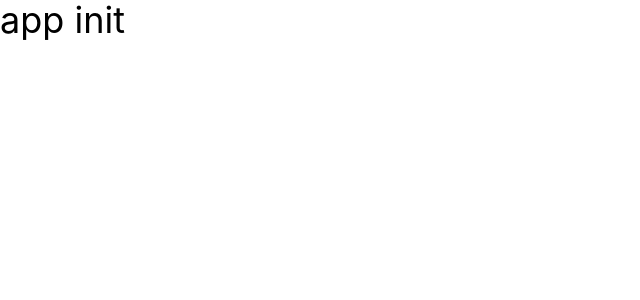
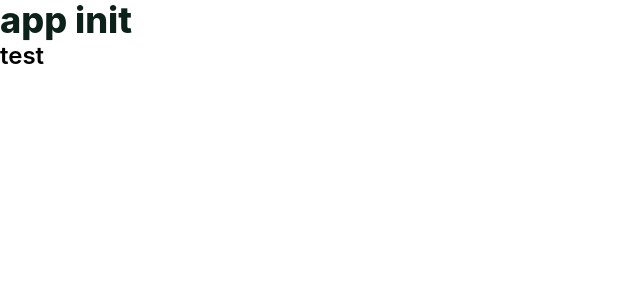
Before and after one commit to IIB3nceII/doc-in-time, a React (Create React App) app in the folder webapp/: page / in a window 1280 px wide. Shown: the top 300 px of the page, without its empty margins (0-640 px from the left). Built offline with nearby package versions, Linux system fonts and the light colour scheme.

Commit message:
colors added

```diff
--- /dev/null
+++ b/webapp/assets/base.scss
@@ -0,0 +1,30 @@
+:root {
+  --bg-primary: #ffffff;
+  --bg-primary-2: #f9f9f9;
+  --bg-secondary: #000000;
+  --secondary-2: #111;
+  --selection: var(--cyan);
+
+  --text-primary: #0e201a;
+  --text-primary-2: #394843;
+  --text-secondary: white;
+
+  --btn-primary: var(--blue);
+
+  --hover: rgba(0, 0, 0, 0.075);
+  --hover-1: rgba(0, 0, 0, 0.15);
+  --hover-2: rgba(0, 0, 0, 0.25);
+  --blue: #18b6f6;
+  --accents-0: #f8f9fa;
+  --accents-1: #f1f3f5;
+  --accents-2: #e9ecef;
+  --accents-3: #dee2e6;
+  --accents-4: #ced4da;
+  --accents-5: #adb5bd;
+  --accents-6: #868e96;
+  --accents-7: #495057;
+  --accents-8: #343a40;
+  --accents-9: #212529;
+  --font-sans: -apple-system, system-ui, BlinkMacSystemFont, "Helvetica Neue",
+    "Poppins", sans-serif;
+}
--- a/webapp/src/App.tsx
+++ b/webapp/src/App.tsx
@@ -3,7 +3,8 @@ import React from "react";
 function App() {
   return (
     <div>
-      <h1 className="text-4xl">app init</h1>
+      <h1>app init</h1>
+      <h2>test</h2>
     </div>
   );
 }
--- a/webapp/src/index.scss
+++ b/webapp/src/index.scss
@@ -1,17 +1,28 @@
+@import "../assets/base.scss";
+
 @tailwind base;
 @tailwind components;
 @tailwind utilities;
 
+@layer base {
   body {
     margin: 0;
-  font-family: -apple-system, BlinkMacSystemFont, 'Segoe UI', 'Roboto', 'Oxygen',
-    'Ubuntu', 'Cantarell', 'Fira Sans', 'Droid Sans', 'Helvetica Neue',
-    sans-serif;
+    font-family: -apple-system, BlinkMacSystemFont, "Segoe UI", "Poppins",
+      "Oxygen", "Ubuntu", "Cantarell", "Fira Sans", "Droid Sans",
+      "Helvetica Neue", sans-serif;
     -webkit-font-smoothing: antialiased;
     -moz-osx-font-smoothing: grayscale;
   }
 
   code {
-  font-family: source-code-pro, Menlo, Monaco, Consolas, 'Courier New',
-    monospace;
+    font-family: source-code-pro, Menlo, Monaco, Consolas, "Poppins", monospace;
   }
+
+  h1 {
+    @apply text-4xl font-extrabold text-primary;
+  }
+
+  h2 {
+    @apply text-2xl font-semibold text-primary-2;
+  }
+}
--- a/webapp/tailwind.config.js
+++ b/webapp/tailwind.config.js
@@ -1,10 +1,45 @@
 /** @type {import('tailwindcss').Config} */
 module.exports = {
-  content: [
-    "./src/**/*.{js,jsx,ts,tsx}",
-  ],
+  darkMode: "class",
+  content: ["./src/**/*.{js,jsx,ts,tsx}"],
   theme: {
-    extend: {},
+    extend: {
+      maxWidth: {
+        "8xl": "1920px",
+      },
+      colors: {
+        primary: "var(--primary)",
+        "primary-2": "var(--primary-2)",
+        "primary-3": "var(--primary-3)",
+        secondary: "var(--secondary)",
+        "secondary-2": "var(--secondary-2)",
+        hover: "var(--hover)",
+        "hover-1": "var(--hover-1)",
+        "hover-2": "var(--hover-2)",
+        "accents-0": "var(--accents-0)",
+        "accents-1": "var(--accents-1)",
+        "accents-2": "var(--accents-2)",
+        "accents-3": "var(--accents-3)",
+        "accents-4": "var(--accents-4)",
+        "accents-5": "var(--accents-5)",
+        "accents-6": "var(--accents-6)",
+        "accents-7": "var(--accents-7)",
+        "accents-8": "var(--accents-8)",
+        "accents-9": "var(--accents-9)",
+        violet: "var(--violet)",
+        "violet-light": "var(--violet-light)",
+        pink: "var(--pink)",
+        cyan: "var(--cyan)",
+        blue: "var(--blue)",
+        green: "var(--green)",
+        red: "var(--red)",
+      },
+      textColor: {
+        base: "var(--text-base)",
+        primary: "var(--text-primary)",
+        secondary: "var(--text-secondary)",
+      },
+    },
   },
   plugins: [],
-}
+};
```
Also changed, not shown: webapp/tsconfig.json (+10 -1 lines). Lines whose indentation alone changed are shown as unchanged.
